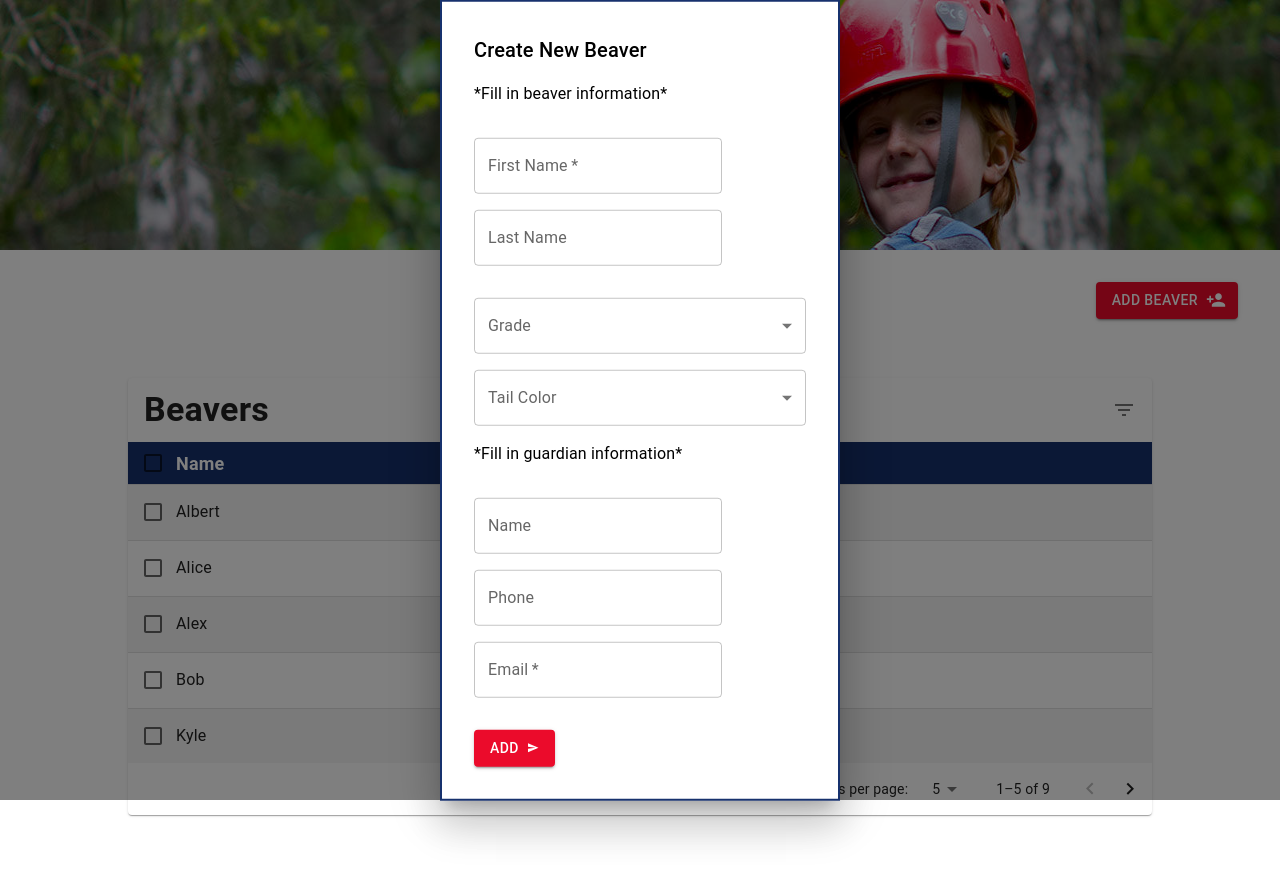
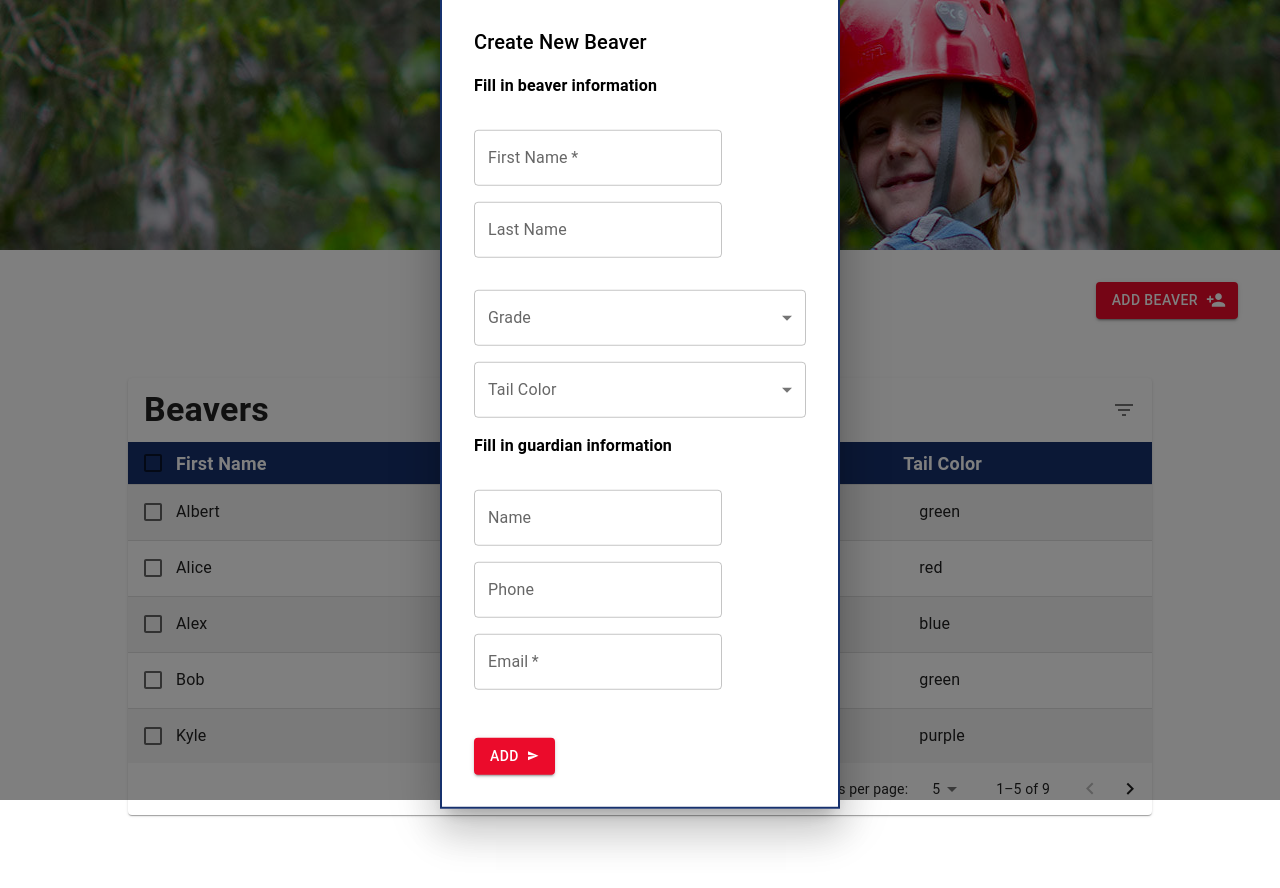
Before and after one commit to v-lungu/beavers-manager, a Next.js app in the folder packages/web/: page /beavers in a window 1280 px wide. Both pictures are taken after a click on the button "ADD BEAVER". Shown: the top 888 px of the page. Built offline with nearby package versions, Linux system fonts and the light colour scheme.

Commit message:
feat: add edit modal

```diff
--- a/packages/web/components/EnhancedModal.js
+++ b/packages/web/components/EnhancedModal.js
@@ -8,7 +8,6 @@ import {
   InputLabel,
   MenuItem,
   Button,
-  Icon,
 } from "@mui/material";
 import SendIcon from "@mui/icons-material/Send";
 import * as React from "react";
@@ -28,7 +27,8 @@ const style = {
 };
 
 export default function EnhancedModal(props) {
-  const { handleClose, open, title } = props;
+  const { handleClose, open, title, create = false } = props;
+  const buttonText = create ? "Add" : "Edit";
 
   const [formInput, setFormInput] = React.useReducer(
     (state, newState) => ({ ...state, ...newState }),
@@ -65,8 +65,11 @@ export default function EnhancedModal(props) {
         <Typography id="modal-modal-title" variant="h6" component="h2">
           {title}
         </Typography>
-        <Typography id="modal-modal-description" sx={{ mt: 2 }}>
-          *Fill in beaver information*
+        <Typography
+          id="modal-modal-description"
+          sx={{ mt: 2, fontWeight: "bold" }}
+        >
+          Fill in beaver information
         </Typography>
         <div className={styles.textContainer}>
           <TextField
@@ -110,8 +113,13 @@ export default function EnhancedModal(props) {
           </Select>
         </FormControl>
 
-        <Typography id="modal-modal-description" sx={{ mt: 2 }}>
-          *Fill in guardian information*
+        {create && (
+          <>
+            <Typography
+              id="modal-modal-description"
+              sx={{ mt: 2, fontWeight: "bold" }}
+            >
+              Fill in guardian information
             </Typography>
             <div className={styles.textContainer}>
               <TextField
@@ -135,15 +143,18 @@ export default function EnhancedModal(props) {
                 name="email"
                 onChange={handleInput}
               />
-        </div>
+            </div>{" "}
+          </>
+        )}
         <Button
           type="submit"
           variant="contained"
           sx={{
             backgroundColor: "#eb0b2b",
+            marginTop: 2,
           }}
         >
-          Add <SendIcon sx={{ width: 20, paddingLeft: 1 }} />
+          {buttonText} <SendIcon sx={{ width: 20, paddingLeft: 1 }} />
         </Button>
       </Box>
     </Modal>
--- a/packages/web/components/EnhancedTable.js
+++ b/packages/web/components/EnhancedTable.js
@@ -15,13 +15,15 @@ import {
   Table,
   TablePagination,
   tableCellClasses,
+  tableSortLabelClasses,
   styled,
 } from "@mui/material";
 import * as React from "react";
 import PropTypes from "prop-types";
 import { alpha } from "@mui/material/styles";
-import { FilterList, Delete } from "@mui/icons-material";
+import { FilterList, Delete, ModeEdit } from "@mui/icons-material";
 import { visuallyHidden } from "@mui/utils";
+import EnhancedModal from "./EnhancedModal";
 
 const StyledTableCell = styled(TableCell)(({ theme }) => ({
   [`&.${tableCellClasses.head}`]: {
@@ -32,6 +34,12 @@ const StyledTableCell = styled(TableCell)(({ theme }) => ({
   },
   [`&.${tableCellClasses.body}`]: {
     fontSize: 16,
+  },
+}));
+
+const StyledLabel = styled(TableSortLabel)(({ theme }) => ({
+  [`&.${tableSortLabelClasses.active}`]: {
+    color: theme.palette.common.white,
   },
 }));
 
@@ -50,11 +58,13 @@ function EnhancedTableHead(props) {
     onSelectAllClick,
     order,
     orderBy,
-    numSelected,
+    selected,
     rowCount,
     onRequestSort,
     headCells,
   } = props;
+
+  const numSelected = selected.length;
   const createSortHandler = (property) => (event) => {
     onRequestSort(event, property);
   };
@@ -80,7 +90,7 @@ function EnhancedTableHead(props) {
             sortDirection={orderBy === headCell.id ? order : false}
           >
             {" "}
-            <TableSortLabel
+            <StyledLabel
               active={orderBy === headCell.id}
               direction={orderBy === headCell.id ? order : "asc"}
               onClick={createSortHandler(headCell.id)}
@@ -91,7 +101,7 @@ function EnhancedTableHead(props) {
                   {order === "desc" ? "sorted descending" : "sorted ascending"}
                 </Box>
               ) : null}
-            </TableSortLabel>
+            </StyledLabel>
           </StyledTableCell>
         ))}
       </TableRow>
@@ -110,9 +120,22 @@ EnhancedTableHead.propTypes = {
 };
 
 function EnhancedTableToolbar(props) {
-  const { numSelected, title } = props;
+  const { selected, title } = props;
+  const numSelected = selected.length;
+  const [open, setOpen] = React.useState(false);
+  const handleOpen = () => setOpen(true);
+  const handleClose = () => setOpen(false);
+
+  const handleEdit = () => {
+    if (numSelected === 1) {
+      handleOpen();
+    }
+  };
+
+  const handleDelete = () => {};
 
   return (
+    <>
       <Toolbar
         sx={{
           pl: { sm: 2 },
@@ -147,11 +170,18 @@ function EnhancedTableToolbar(props) {
         )}
 
         {numSelected > 0 ? (
+          <>
+            <Tooltip title="Edit">
+              <IconButton onClick={handleEdit}>
+                <ModeEdit />
+              </IconButton>
+            </Tooltip>
             <Tooltip title="Delete">
-          <IconButton>
+              <IconButton onClick={handleDelete}>
                 <Delete />
               </IconButton>
             </Tooltip>
+          </>
         ) : (
           <Tooltip title="Filter list">
             <IconButton>
@@ -160,6 +190,12 @@ function EnhancedTableToolbar(props) {
           </Tooltip>
         )}
       </Toolbar>
+      <EnhancedModal
+        handleClose={handleClose}
+        open={open}
+        title="Edit Beaver"
+      />
+    </>
   );
 }
 
@@ -187,7 +223,7 @@ function getComparator(order, orderBy) {
 export default function EnhancedTable(props) {
   const { rows, headCells, title } = props;
   const [order, setOrder] = React.useState("asc");
-  const [orderBy, setOrderBy] = React.useState("calories");
+  const [orderBy, setOrderBy] = React.useState("grade");
   const [selected, setSelected] = React.useState([]);
   const [page, setPage] = React.useState(0);
   const [rowsPerPage, setRowsPerPage] = React.useState(5);
@@ -242,9 +278,10 @@ export default function EnhancedTable(props) {
     page > 0 ? Math.max(0, (1 + page) * rowsPerPage - rows.length) : 0;
 
   return (
+    <>
       <Box sx={{ width: "80%", margin: 16 }}>
         <Paper sx={{ width: "100%", mb: 2 }}>
-        <EnhancedTableToolbar numSelected={selected.length} title={title} />
+          <EnhancedTableToolbar selected={selected} title={title} />
           <TableContainer>
             <Table
               sx={{ minWidth: 750 }}
@@ -252,7 +289,7 @@ export default function EnhancedTable(props) {
               size={"medium"}
             >
               <EnhancedTableHead
-              numSelected={selected.length}
+                selected={selected}
                 order={order}
                 orderBy={orderBy}
                 onSelectAllClick={handleSelectAllClick}
@@ -334,6 +371,7 @@ export default function EnhancedTable(props) {
           />
         </Paper>
       </Box>
+    </>
   );
 }
 
--- a/packages/web/pages/beavers.js
+++ b/packages/web/pages/beavers.js
@@ -6,32 +6,39 @@ import { Button } from "@mui/material";
 import { PersonAdd } from "@mui/icons-material";
 import * as React from "react";
 
-function createData(name, grade, tailcolor) {
+function createData(name, lastName, grade, tailcolor) {
   return {
     name,
+    lastName,
     grade,
     tailcolor,
   };
 }
 
 const rows = [
-  createData("Albert", 1, "green"),
-  createData("Alice", 2, "red"),
-  createData("Alex", 3, "blue"),
-  createData("Bob", 4, "green"),
-  createData("Kyle", 5, "purple"),
-  createData("Vlad", 6, "violet"),
-  createData("Anthony", 7, "yellow"),
-  createData("Emily", 8, "pink"),
-  createData("Amanda", 9, "blue"),
+  createData("Albert", "Bradley", 1, "green"),
+  createData("Alice", "Smith", 2, "red"),
+  createData("Alex", "Morris", 3, "blue"),
+  createData("Bob", "Bradley", 4, "green"),
+  createData("Kyle", "Bradley", 5, "purple"),
+  createData("Vlad", "Bradley", 6, "violet"),
+  createData("Anthony", "Bradley", 7, "yellow"),
+  createData("Emily", "Bradley", 8, "pink"),
+  createData("Amanda", "Bradley", 9, "blue"),
 ];
 
 const headCells = [
   {
-    id: "name",
+    id: "firstName",
     numeric: false,
     disablePadding: true,
-    label: "Name",
+    label: "First Name",
+  },
+  {
+    id: "lastName",
+    numeric: false,
+    disablePadding: true,
+    label: "Last Name",
   },
   {
     id: "grade",
@@ -83,6 +90,7 @@ export default function Beaver() {
         handleClose={handleClose}
         open={open}
         title="Create New Beaver"
+        create
       />
     </>
   );
--- a/packages/web/styles/Home.module.css
+++ b/packages/web/styles/Home.module.css
@@ -20,7 +20,6 @@
 }
 .textContainer {
   padding: 2rem 0;
-
 }
 
 .footer {
```
Lines whose indentation alone changed are shown as unchanged.
